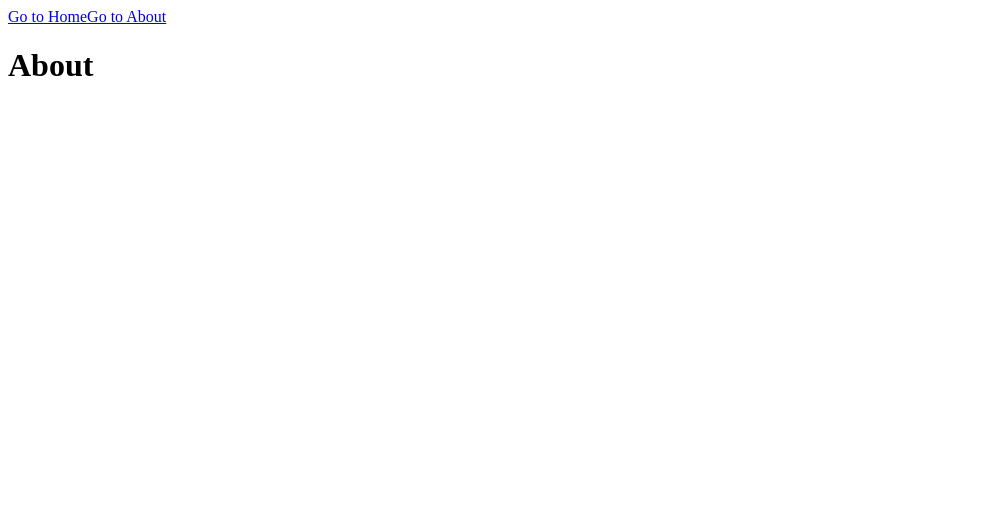
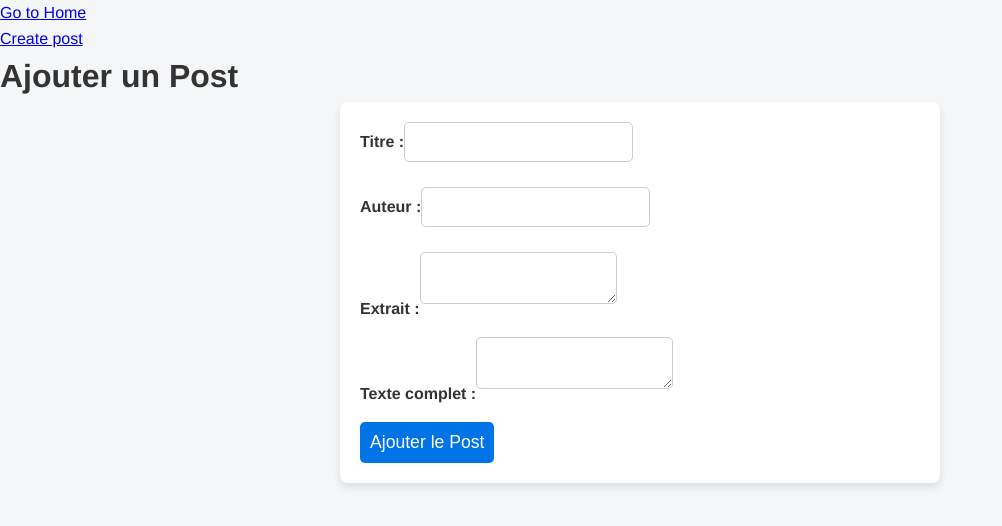
Before and after one commit to Loriane-2009/InfraDon2, a Vue app: page /about in a window 1280 px wide. Shown: the top 526 px of the page, without its empty margins (0-1002 px from the left). Built offline with nearby package versions, Linux system fonts and the light colour scheme.

Commit message:
Ajout du formulaire pour créer des posts, ajout du bouton delete

```diff
--- a/src/App.vue
+++ b/src/App.vue
@@ -8,7 +8,8 @@ import { RouterView } from 'vue-router';
   <div>
     <nav>
       <RouterLink to="/">Go to Home</RouterLink>
-      <RouterLink to="/about">Go to About</RouterLink>
+    <br>
+      <RouterLink to="/about">Create post</RouterLink>
     </nav>
     <RouterView/>
   </div>
--- a/src/assets/styles.css
+++ b/src/assets/styles.css
@@ -1,87 +1,204 @@
 /* Styles généraux */
-.home {
-    font-family: Arial, sans-serif;
-    max-width: 800px;
-    margin: auto;
-    padding: 20px;
+* {
+    box-sizing: border-box;
+    margin: 0;
+    padding: 0;
+}
+body {
+    font-family: 'Helvetica Neue', Arial, sans-serif;
+    background-color: #f4f6f8;
+    color: #333;
+    line-height: 1.6;
 }
 
+/* Conteneur principal */
+.home {
+    max-width: 800px;
+    margin: 40px auto;
+    padding: 0 20px;
+}
+
+/* Titre principal */
+.home h1 {
+    font-size: 2.5em;
+    font-weight: bold;
+    color: #333;
+    text-align: center;
+    margin-bottom: 40px;
+}
+
+/* Loader */
 .loading {
     text-align: center;
     font-size: 1.2em;
-    color: gray;
+    color: #888;
 }
 
 /* Styles pour les posts */
 .posts {
     display: flex;
     flex-direction: column;
-    gap: 20px;
+    gap: 25px;
 }
 
 .post {
-    border: 1px solid #ddd;
-    padding: 15px;
+    background-color: #fff;
     border-radius: 8px;
-    background-color: #f9f9f9;
+    padding: 20px;
+    box-shadow: 0 4px 8px rgba(0, 0, 0, 0.1);
+    transition: transform 0.2s, box-shadow 0.2s;
+}
+.post:hover {
+    transform: translateY(-4px);
+    box-shadow: 0 6px 12px rgba(0, 0, 0, 0.15);
 }
 
 .post h2 {
-    font-size: 1.5em;
+    font-size: 1.8em;
     color: #333;
+    margin-bottom: 10px;
 }
 
 .meta {
     font-size: 0.9em;
-    color: #666;
+    color: #777;
+    margin-bottom: 15px;
 }
 
 .extract {
     font-style: italic;
-    color: #444;
+    color: #555;
+    margin-bottom: 10px;
 }
 
-/* Styles pour le texte complet */
+/* Texte complet dans la balise details */
 .full-text summary {
     cursor: pointer;
-    color: #0066cc;
-    font-weight: bold;
+    color: #0073e6;
+    font-weight: 500;
+    margin-bottom: 10px;
+}
+.full-text summary:hover {
+    color: #005bb5;
 }
 
 .full-text p {
-    padding-top: 5px;
+    padding-top: 8px;
+    line-height: 1.5;
+    color: #333;
 }
 
-/* Styles pour les commentaires */
+/* Commentaires */
 .comments {
-    margin-top: 15px;
-    padding-top: 10px;
-    border-top: 1px solid #ddd;
+    margin-top: 20px;
+    padding-top: 15px;
+    border-top: 1px solid #e0e0e0;
 }
 
 .comments h3 {
     font-size: 1.2em;
-    margin-bottom: 5px;
     color: #333;
+    margin-bottom: 10px;
 }
 
 .comment {
     display: flex;
-    flex-direction: column;
-    padding: 5px 0;
+    align-items: center;
+    justify-content: space-between;
+    background-color: #f9fafc;
+    padding: 10px;
+    border-radius: 6px;
+    margin-bottom: 10px;
+    border: 1px solid #e0e0e0;
+}
+
+.comment-content {
+    display: flex;
+    gap: 8px;
+    color: #444;
 }
 
 .comment-author {
     font-weight: bold;
+    color: #555;
 }
 
 .comment-text {
-    margin: 0 0 5px 10px;
     color: #444;
 }
 
 .comment-likes {
-    margin-left: 10px;
+    margin-left: auto;
+    font-size: 0.9em;
     color: #999;
-    font-size: 0.9em;
 }
+
+/* Formulaire d'ajout de post */
+form {
+    display: flex;
+    flex-direction: column;
+    gap: 15px;
+    max-width: 600px;
+    margin: 0 auto;
+    padding: 20px;
+    background-color: #fff;
+    border-radius: 8px;
+    box-shadow: 0 4px 8px rgba(0, 0, 0, 0.1);
+}
+
+label {
+    font-weight: bold;
+    color: #333;
+}
+
+input, textarea {
+    padding: 10px;
+    font-size: 1em;
+    border: 1px solid #ccc;
+    border-radius: 5px;
+    margin-bottom: 10px;
+}
+
+button {
+    padding: 10px;
+    background-color: #0073e6;
+    color: white;
+    border: none;
+    border-radius: 5px;
+    font-size: 1.1em;
+}
+
+button:hover {
+    background-color: #005bb5;
+}
+
+/* Messages de succès et d'erreur */
+.error, .success {
+    font-weight: bold;
+    text-align: center;
+    margin-top: 10px;
+}
+
+.error {
+    color: red;
+}
+
+.success {
+    color: green;
+}
+
+/* Bouton supprimer */
+button.delete-post {
+    background-color: #ff4d4d; /* Couleur rouge pour le bouton */
+    color: white;
+    font-size: 1em;
+    border: none;
+    border-radius: 5px;
+    padding: 10px 15px;
+    cursor: pointer;
+    transition: background-color 0.3s ease;
+}
+
+button.delete-post:hover {
+    background-color: #e63946; /* Rouge foncé au survol */
+}
--- a/src/pages/About.vue
+++ b/src/pages/About.vue
@@ -1,7 +1,102 @@
-<script>
+<script setup>
+import { ref } from 'vue';
+
+// Déclaration des variables liées au formulaire
+const title = ref('');
+const author = ref('');
+const publishDate = ref('');  // La date sera définie automatiquement
+const extract = ref('');
+const fullText = ref('');
+const comments = ref([]); // Tu peux commencer avec un tableau vide de commentaires
+
+// Référence à l'élément pour afficher les erreurs
+const error = ref('');
+const successMessage = ref('');
+
+// Fonction pour soumettre le formulaire
+const submitForm = async () => {
+  // On réinitialise le message d'erreur à chaque soumission
+  error.value = '';
+  successMessage.value = '';
+
+  // On assigne la date de publication à la date actuelle
+  publishDate.value = new Date().toISOString().split('T')[0]; // Format YYYY-MM-DD
+
+  // Création de l'objet du post
+  const newPost = {
+    content: {
+      title: title.value,
+      extract: extract.value,
+      full_text: fullText.value
+    },
+    author: author.value,
+    publish_date: publishDate.value,  // Utilisation de la date actuelle
+    comments: comments.value,
+  };
+
+  try {
+    const response = await fetch('http://127.0.0.1:5984/infra-don', {
+      method: 'POST',
+      headers: {
+        'Content-Type': 'application/json',
+      },
+      body: JSON.stringify(newPost),
+    });
+
+    if (response.ok) {
+      successMessage.value = 'Le post a été ajouté avec succès !';
+      // Réinitialiser le formulaire après soumission réussie
+      title.value = '';
+      author.value = '';
+      publishDate.value = '';
+      extract.value = '';
+      fullText.value = '';
+      comments.value = [];
+    } else {
+      throw new Error('Échec de l\'ajout du post');
+    }
+  } catch (err) {
+    error.value = err.message;
+  }
+};
 </script>
+
 <template>
-    <div>
-        <h1>About</h1>
-    </div>
+  <div>
+    <h1>Ajouter un Post</h1>
+    <form @submit.prevent="submitForm">
+      <div>
+        <label for="title">Titre :</label>
+        <input v-model="title" id="title" type="text" required />
+      </div>
+
+      <div>
+        <label for="author">Auteur :</label>
+        <input v-model="author" id="author" type="text" required />
+      </div>
+
+      <!-- Suppression du champ de la date, car elle est définie automatiquement -->
+      <!-- <div>
+        <label for="publishDate">Date de publication :</label>
+        <input v-model="publishDate" id="publishDate" type="date" required />
+      </div> -->
+
+      <div>
+        <label for="extract">Extrait :</label>
+        <textarea v-model="extract" id="extract" required></textarea>
+      </div>
+
+      <div>
+        <label for="fullText">Texte complet :</label>
+        <textarea v-model="fullText" id="fullText" required></textarea>
+      </div>
+
+      <div>
+        <button type="submit">Ajouter le Post</button>
+      </div>
+    </form>
+
+    <div v-if="error" class="error">{{ error }}</div>
+    <div v-if="successMessage" class="success">{{ successMessage }}</div>
+  </div>
 </template>
--- a/src/pages/Home.vue
+++ b/src/pages/Home.vue
@@ -1,5 +1,6 @@
 <script setup>
 import { onMounted, ref } from 'vue';
+
 const posts = ref([]);
 const isLoading = ref(true);
 
@@ -8,6 +9,32 @@ async function getPosts() {
     const data = await response.json();
     isLoading.value = false;
     posts.value = data.rows;
+
+    // Trier les posts par date de publication décroissante
+    posts.value.sort((a, b) => {
+        const dateA = new Date(a.doc.publish_date);
+        const dateB = new Date(b.doc.publish_date);
+        return dateB - dateA; // Ordre décroissant (date la plus récente en premier)
+    });
+}
+
+async function deletePost(postId, rev) {
+    try {
+        const response = await fetch(`http://127.0.0.1:5984/infra-don/${postId}?rev=${rev}`, {
+            method: 'DELETE',
+        });
+
+        if (response.ok) {
+            // Filtrer les posts pour ne garder que ceux qui ne sont pas supprimés
+            posts.value = posts.value.filter(post => post.id !== postId);
+            alert('Le post a été supprimé avec succès.');
+        } else {
+            alert('Échec de la suppression du post.');
+        }
+    } catch (error) {
+        console.error('Erreur lors de la suppression du post:', error);
+        alert('Une erreur est survenue lors de la suppression.');
+    }
 }
 
 onMounted(() => {
@@ -48,6 +75,10 @@ onMounted(() => {
                         <p class="comment-likes">👍 {{ comment.likes }}</p>
                     </div>
                 </div>
+
+                <!-- Bouton de suppression -->
+                <button @click="deletePost(post.id, post.doc._rev)" class="delete-post">Supprimer ce post</button>
+
             </div>
         </div>
     </div>
```
